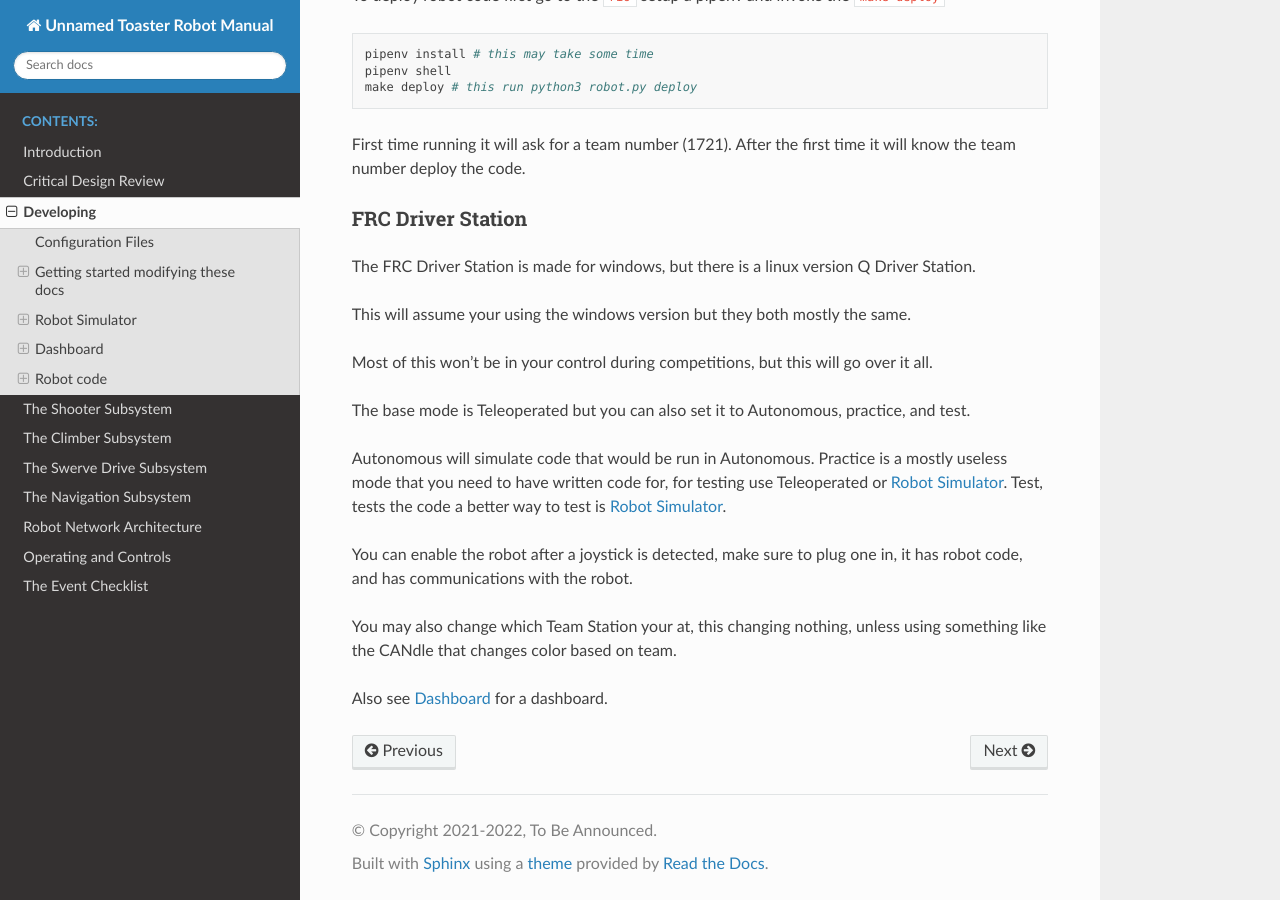
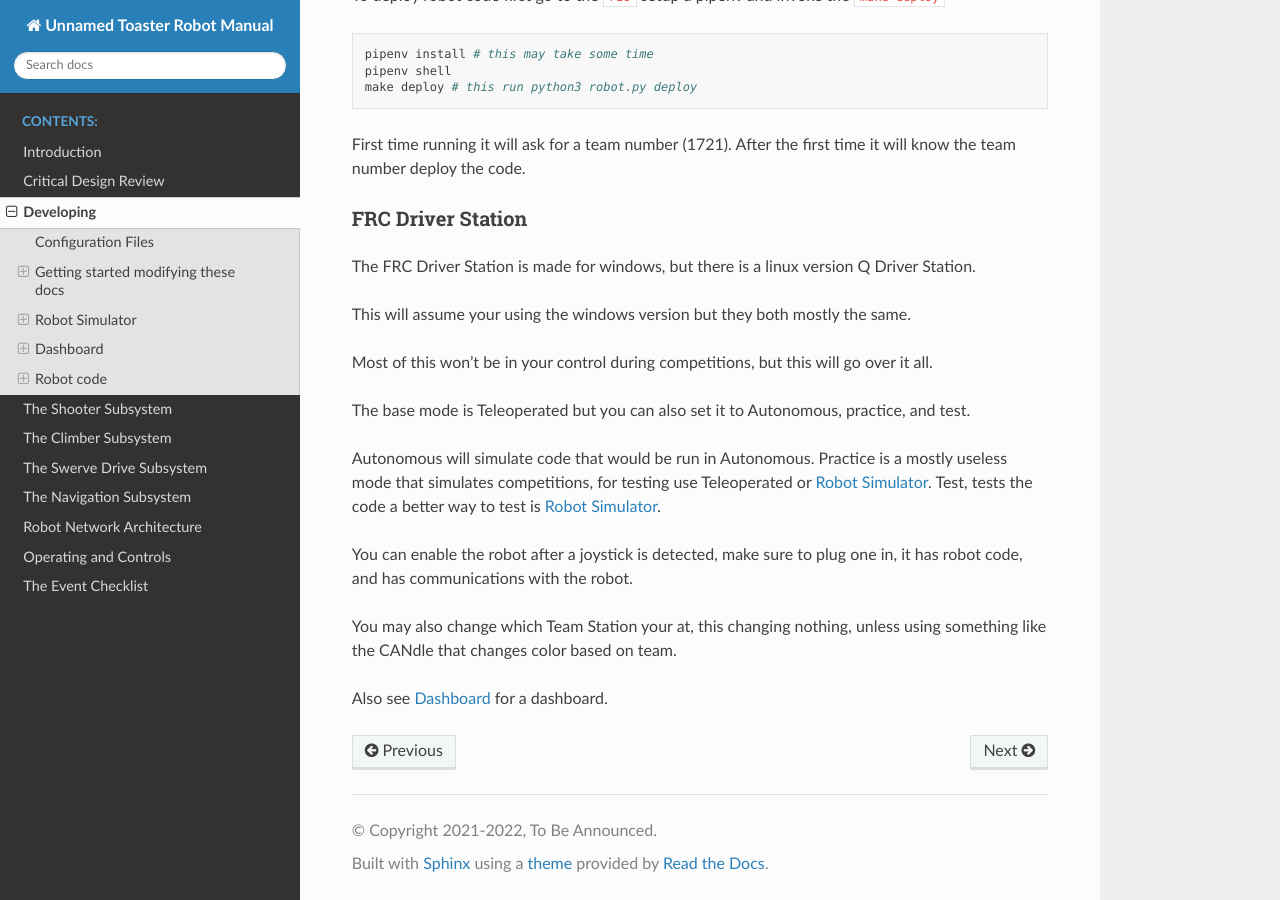
Before and after one commit to FRC-1721/1721-RapidReact, a Sphinx documentation site: the page built from docs/developing/developing.rst, in a window 1280 px wide and 900 px high, scrolled down 6809 px. Built offline with Sphinx 7.4.7 and the Read the Docs theme 2.0.0, drawn with Linux system fonts in a browser that asks for light colours.

Commit message:
small changes

```diff
--- a/docs/developing/developing.rst
+++ b/docs/developing/developing.rst
@@ -279,7 +279,7 @@ will go over it all.
 The base mode is Teleoperated but you can also set it to Autonomous, practice, and test.
 
 Autonomous will simulate code that would be run in Autonomous.
-Practice is a mostly useless mode that you need to have written code for, for testing use Teleoperated or :ref:`Robot Simulator`.
+Practice is a mostly useless mode that simulates competitions, for testing use Teleoperated or :ref:`Robot Simulator`.
 Test, tests the code a better way to test is :ref:`Robot Simulator`.
 
 You can enable the robot after a joystick is detected, make sure to plug one
```
